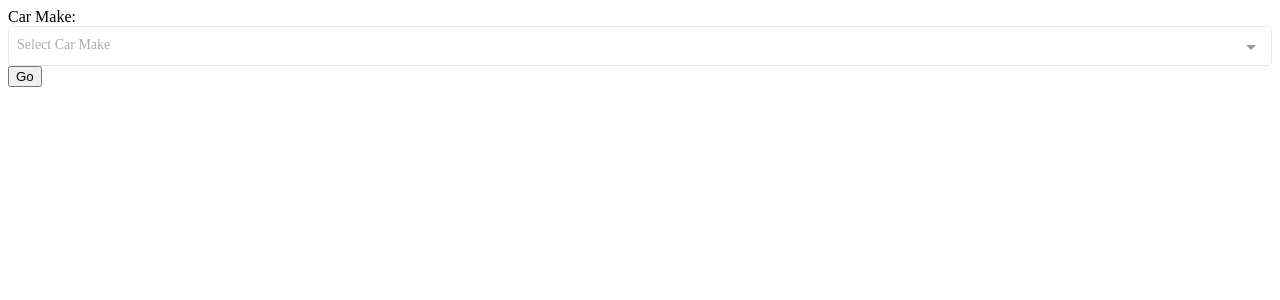
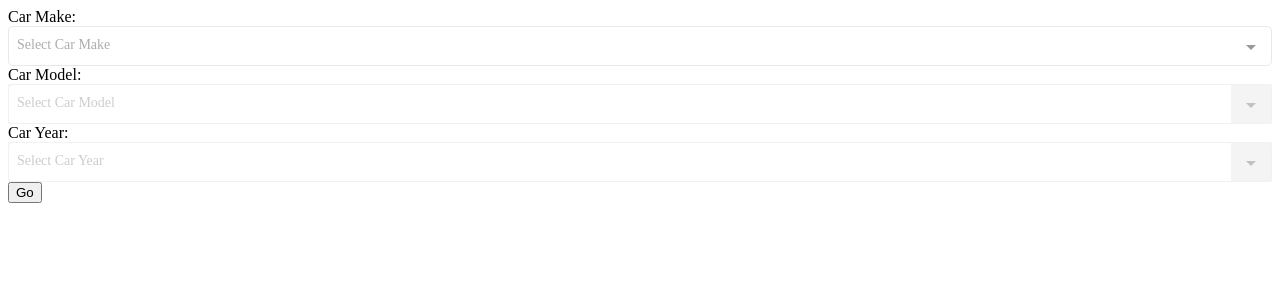
Before and after one commit to Oguzzsancaktar/freelance-projects, a Nuxt app: page / in a window 1280 px wide. Shown: the top 300 px of the page. Built offline with nearby package versions, Linux system fonts and the light colour scheme; no server answers.

Commit message:
Inputs visible but disabled;

```diff
--- a/app.vue
+++ b/app.vue
@@ -5,15 +5,15 @@
       <multiselect v-model="selectedMake" id="car-make" :options="carMakes" label="name" track-by="id"
         placeholder="Select Car Make"></multiselect>
     </div>
-    <div v-if="selectedMake">
+    <div>
       <label for="car-model">Car Model:</label>
-      <multiselect v-model="selectedModel" id="car-model" :options="carModels" label="name" track-by="id"
-        placeholder="Select Car Model"></multiselect>
+      <multiselect v-model="selectedModel" :disabled="!selectedMake" id="car-model" :options="carModels" label="name"
+        track-by="id" placeholder="Select Car Model"></multiselect>
     </div>
-    <div v-if="selectedModel">
+    <div>
       <label for="car-year">Car Year:</label>
-      <multiselect v-model="selectedYear" id="car-year" :options="carYears" label="year" track-by="id"
-        placeholder="Select Car Year"></multiselect>
+      <multiselect v-model="selectedYear" id="car-year" :disabled="!selectedModel" :options="carYears" label="year"
+        track-by="id" placeholder="Select Car Year"></multiselect>
     </div>
     <button @click="goToPage">Go</button>
   </div>
```
